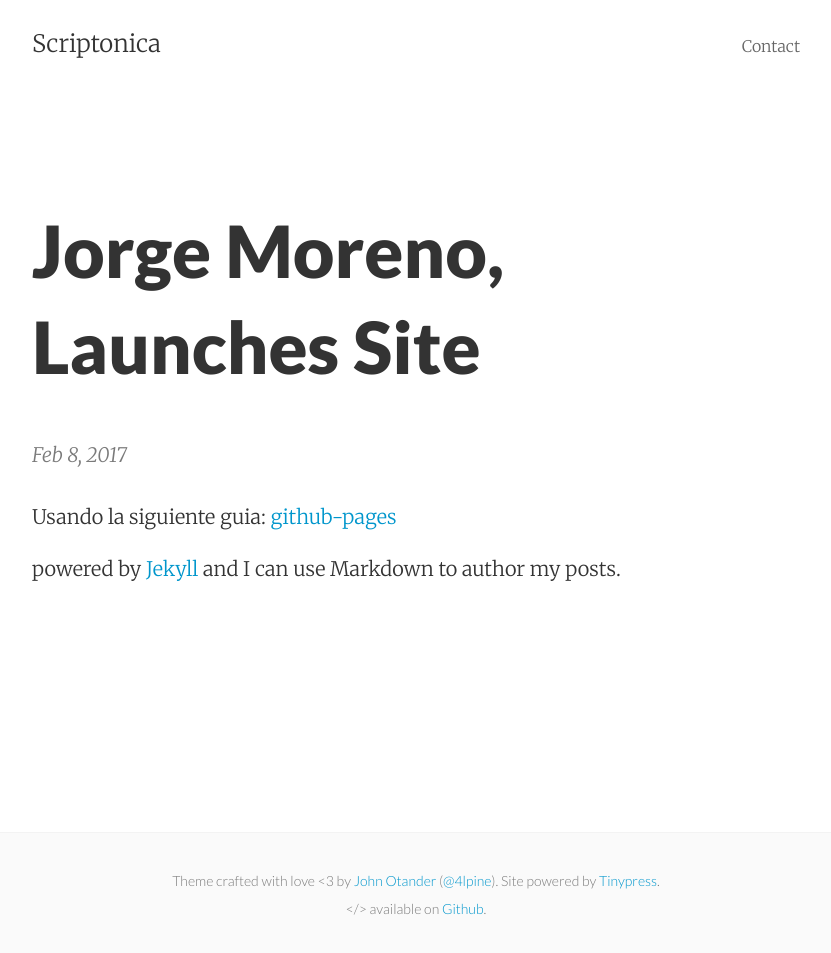
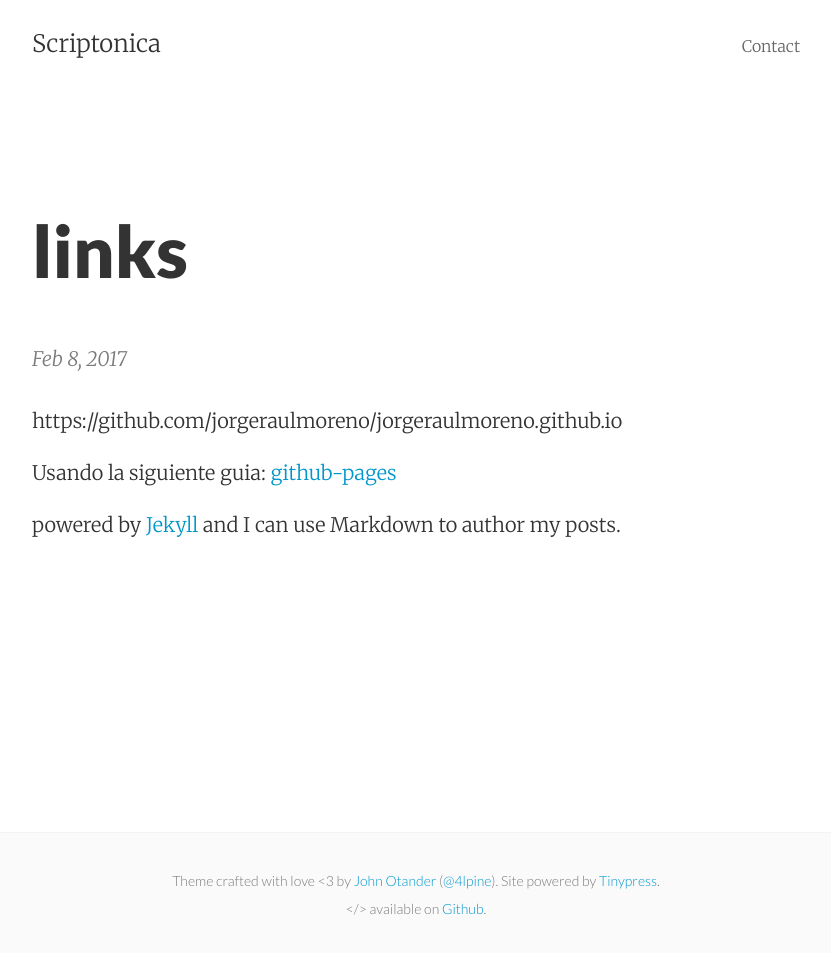
Before and after one commit to jorgeraulmoreno/jorgeraulmoreno.github.io, a Jekyll site: the page built from _posts/2017-02-08-intentando-empezar.md, in a window 1280 px wide. Shown: the whole page, without its empty margins (224-1055 px from the left). Built offline with Jekyll 4.4.1, drawn with Linux system fonts in a browser that asks for light colours.

Commit message:
Update 2017-02-08-intentando-empezar.md

```diff
--- a/_posts/2017-02-08-intentando-empezar.md
+++ b/_posts/2017-02-08-intentando-empezar.md
@@ -1,8 +1,9 @@
 ---
 layout: post
-title: "Jorge Moreno, Launches Site"
+title: "links"
 date: 2017-02-08
 ---
+https://github.com/jorgeraulmoreno/jorgeraulmoreno.github.io
 
 Usando la siguiente guia:
 [github-pages](http://jmcglone.com/guides/github-pages/)
```
